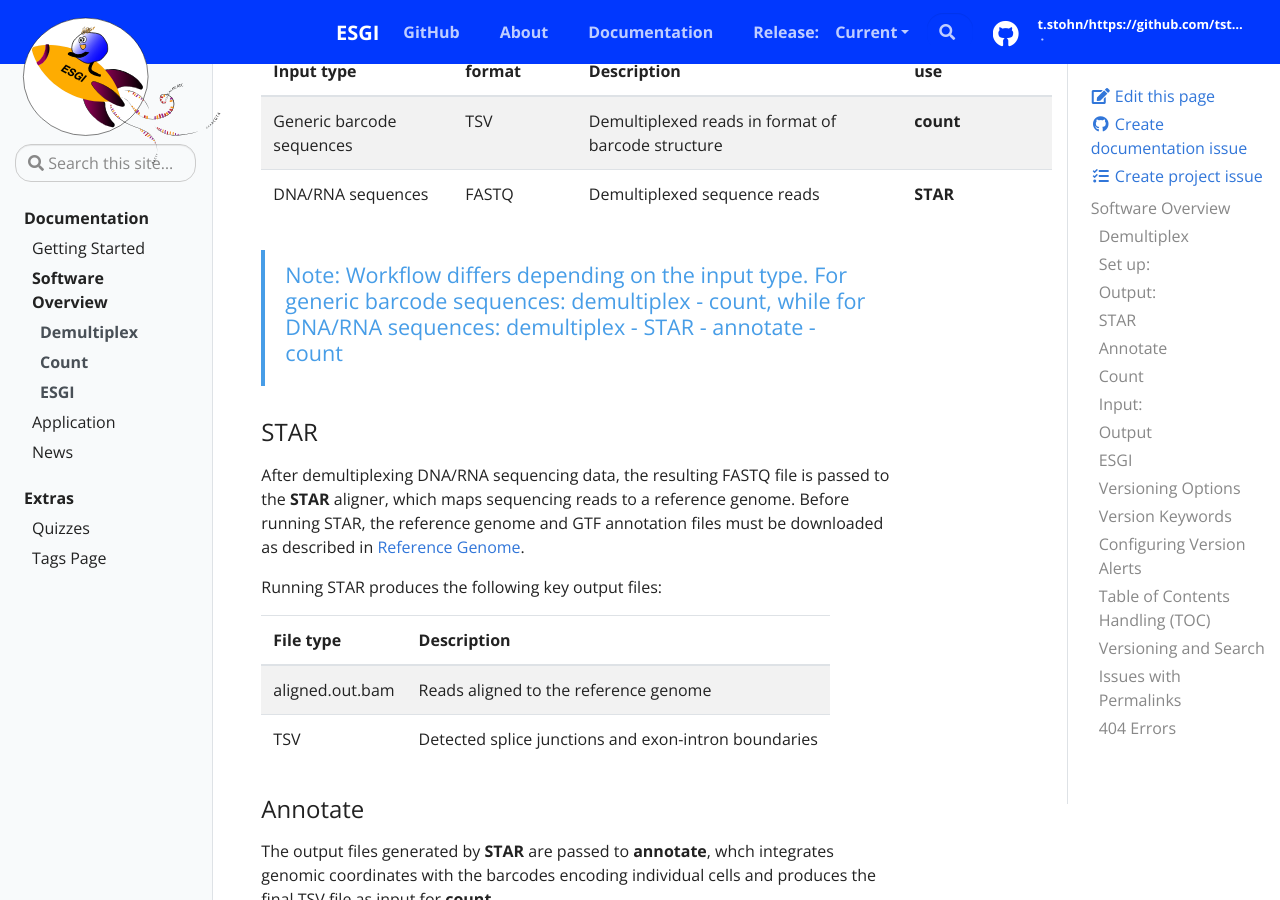
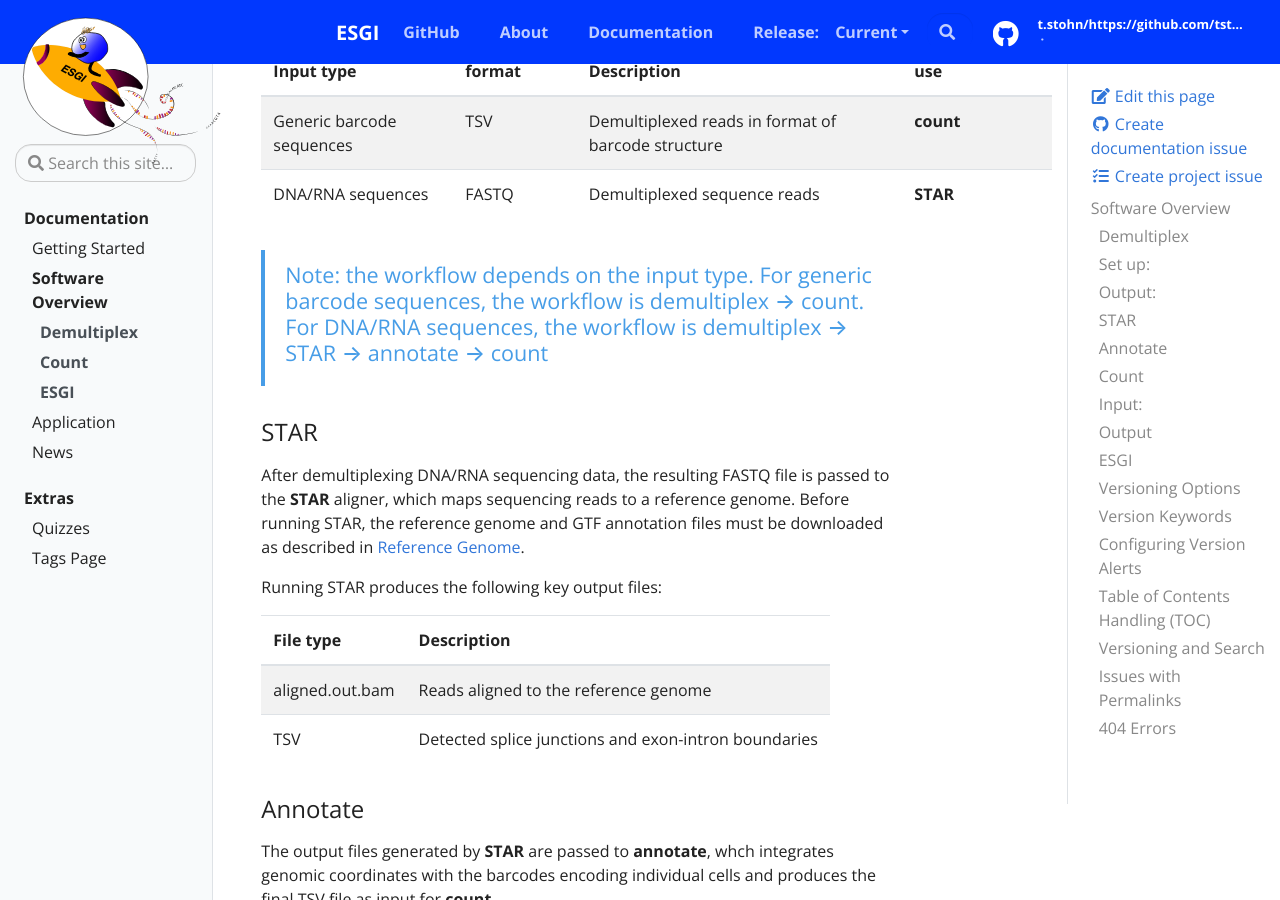
Before and after one commit to tstohn/ESGI.documentation, a Jekyll site: the page built from _docs/software-overview.md, in a window 1280 px wide and 900 px high, scrolled down 2244 px. Built offline with Jekyll 4.4.1, drawn with Linux system fonts in a browser that asks for light colours.

Commit message:
change NOTE

```diff
--- a/_docs/software-overview.md
+++ b/_docs/software-overview.md
@@ -57,7 +57,7 @@ The final output and corresponding downstream step depend on the type of input:
 | Generic barcode sequences | TSV | Demultiplexed reads in format of barcode structure| **count**
 | DNA/RNA sequences | FASTQ | Demultiplexed sequence reads | **STAR**
 
-{% include alert.html type="info" title=" Note: Workflow differs depending on the input type. For generic barcode sequences: demultiplex - count, while for DNA/RNA sequences: demultiplex - STAR - annotate - count" %}
+{% include alert.html type="info" title=" Note: the workflow depends on the input type. For generic barcode sequences, the workflow is demultiplex → count. For DNA/RNA sequences, the workflow is demultiplex → STAR → annotate → count" %}
 
 ### STAR
 After demultiplexing DNA/RNA sequencing data, the resulting FASTQ file is passed to the **STAR** aligner, which maps sequencing reads to a reference genome. Before running STAR, the reference genome and GTF annotation files must be downloaded as described in [Reference Genome](getting-started#reference-genome).
```
